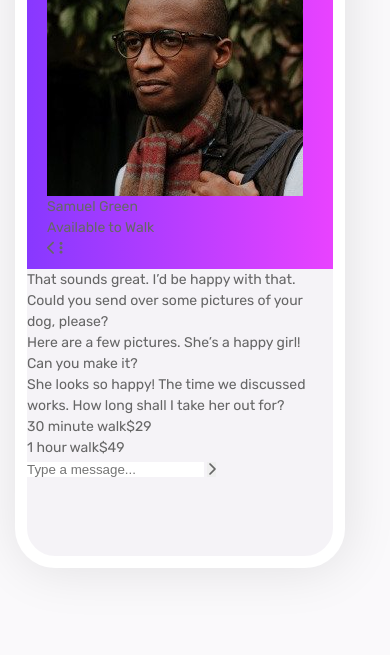
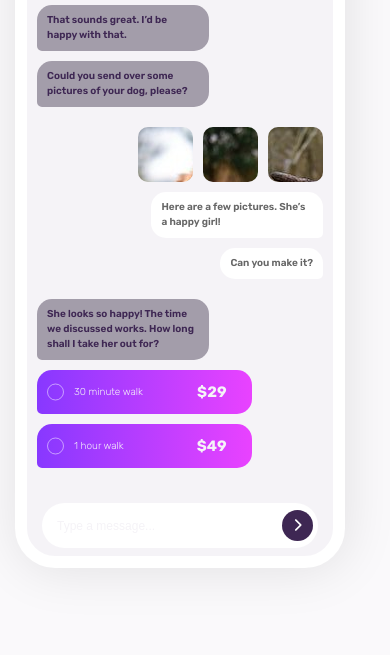
Before and after one commit to User850413/chat_app, a plain HTML site: page index.html in a window 390 px wide. Shown: the part 189-844 px from the top of the page. Drawn offline with Linux system fonts and the light colour scheme.

Commit message:
feat : Edit CSS and index.html to decorate phone UI
about to put js in

```diff
--- a/css/index.css
+++ b/css/index.css
@@ -1,5 +1,6 @@
 :root {
   --white: #fff;
+  --white50: rgba(255, 255, 255, 0.5);
   --bg-move-width: 440px;
   --bg-move-height: -390px;
   --bg-gradient: linear-gradient(
@@ -15,6 +16,7 @@
 body {
   background-color: hsl(270, 20%, 98%);
 }
+
 .wrap {
   height: 100vh;
   position: relative;
@@ -31,31 +33,209 @@ body {
   flex-direction: row-reverse;
   justify-content: center;
 }
+
+/* 휴대폰 */
 .phone {
-  position: relative;
+  display: flex;
+  flex-direction: column;
+  gap: 0;
   background-color: var(--white);
   width: 330px;
   height: 670px;
   border-radius: 40px;
   box-shadow: 2px 2px 52px 0px rgba(0, 0, 0, 0.1);
-  padding: 12px;
   background-color: var(--light-grayish-violet);
-}
-.phone::after {
-  box-sizing: border-box;
-  content: "";
-  position: absolute;
-  width: 100%;
-  height: 100%;
-  top: 0;
-  left: 0;
-  border-radius: 40px;
   border: 12px solid var(--white);
+  /* overflow: hidden; */
 }
 .phone__header {
   background: var(--bg-gradient);
-  padding: 30px 20px 10px;
+  padding: 22px 20px 10px;
+  position: relative;
+  border-radius: 28px 28px 10px 10px;
+  z-index: 5;
 }
+.phone__header::after {
+  content: "";
+  width: 170px;
+  height: 28px;
+  border-radius: 0 0 20px 20px;
+  background-color: var(--white);
+  top: 0;
+  left: 50%;
+  transform: translateX(-50%);
+  z-index: 10;
+  position: absolute;
+}
+
+.phone__header-user {
+  display: grid;
+  grid-template-columns: 43px 1fr;
+  grid-template-rows: 1fr 1fr;
+  padding: 13px 17px 0;
+}
+.phone__header-user img {
+  width: 33px;
+  height: 33px;
+  border-radius: 33px;
+  border: 2px solid var(--light-grayish-violet);
+  grid-row: 1/3;
+}
+.user__name {
+  color: var(--light-grayish-violet);
+  font-weight: 500;
+}
+.user__desc {
+  color: var(--white50);
+  font-size: 1rem;
+}
+
+.phone__header-operation {
+  z-index: 10;
+  position: absolute;
+  top: 50px;
+  left: 20px;
+  right: 23px;
+  display: flex;
+  justify-content: space-between;
+  color: var(--light-grayish-violet);
+  font-size: 1.2rem;
+  cursor: pointer;
+}
+
+.phone__main {
+  position: relative;
+  padding: 0 10px;
+  height: 100%;
+  width: 100%;
+  margin-top: -87px;
+  padding-bottom: 160px;
+}
+.main__bubbles {
+  position: relative;
+  margin-top: 95px;
+  display: flex;
+  gap: 10px;
+  flex-direction: column;
+  width: 100%;
+  font-size: 1rem;
+  line-height: 1.5;
+  font-weight: 600;
+  height: 100%;
+  overflow-y: scroll;
+  overflow-x: auto;
+}
+
+.main__bubbles::-webkit-scrollbar {
+  width: 5px;
+  background: none;
+}
+.main__bubbles::-webkit-scrollbar-thumb {
+  height: 100%;
+  background-color: var(--bg-gradient);
+  border-radius: 5px;
+}
+.main__bubbles::-webkit-scrollbar-track {
+  border-radius: 5px;
+}
+
+.bubble__you {
+  background-color: var(--dare-grayish-violet);
+  color: var(--very-dark-desaturated-violet);
+  width: fit-content;
+  max-width: 60%;
+  border-radius: 15px 15px 15px 5px;
+  padding: 8px 10px;
+}
+.bubble__me + .bubble__you {
+  margin-top: 10px;
+}
+.bubble__me {
+  margin-left: auto;
+  width: fit-content;
+  max-width: 60%;
+  background-color: var(--white);
+  border-radius: 15px 15px 5px 15px;
+  padding: 8px 10px;
+}
+.bubble__me-images {
+  display: flex;
+  gap: 10px;
+  margin-left: auto;
+  margin-top: 10px;
+}
+.bubble__me-images > div {
+  width: 55px;
+  height: 55px;
+  border-radius: 10px;
+  background-position: center;
+  background-size: contain;
+}
+.bubble__me-images > div:nth-child(1) {
+  background: url(../images/dog-image-1.jpg) no-repeat;
+}
+.bubble__me-images > div:nth-child(2) {
+  background: url(../images/dog-image-2.jpg) no-repeat;
+}
+.bubble__me-images > div:nth-child(3) {
+  background: url(../images/dog-image-3.jpg) no-repeat;
+}
+.bubble__walk {
+  background: var(--bg-gradient);
+  line-height: 44px;
+  border-radius: 15px 15px 15px 5px;
+  width: 75%;
+  color: var(--light-grayish-violet);
+  display: flex;
+  justify-content: space-between;
+  padding: 0 25px 0 37px;
+  position: relative;
+}
+.bubble__walk span:first-child {
+  font-weight: 200;
+}
+.bubble__walk span:last-child {
+  font-size: 1.5rem;
+  font-weight: 700;
+}
+.bubble__walk::after {
+  content: "";
+  border: 1.5px solid var(--white50);
+  width: 15px;
+  height: 15px;
+  top: 50%;
+  left: 10px;
+  transform: translateY(-50%);
+  border-radius: 15px;
+  position: absolute;
+}
+.main__send {
+  height: 45px;
+  border-radius: 50px;
+  position: absolute;
+  left: 15px;
+  right: 15px;
+  bottom: 8px;
+  background-color: var(--white);
+  display: flex;
+  align-items: center;
+  justify-content: space-between;
+  padding: 5px;
+  padding-left: 15px;
+}
+.main__send input[type="text"]::placeholder {
+  font-size: 1.2rem;
+  color: var(--light-grayish-violet);
+}
+.main__send .btn {
+  background-color: var(--very-dark-desaturated-violet);
+  color: var(--white);
+  width: 31px;
+  height: 31px;
+  border-radius: 31px;
+}
+
+/* 화면 오른쪽 */
 .textarea {
   display: flex;
   flex-direction: column;
--- a/index.html
+++ b/index.html
@@ -52,7 +52,7 @@
               <div class="bubble__you">
                 Could you send over some pictures of your dog, please?
               </div>
-              <div class="bubble__me images">
+              <div class="bubble__me-images">
                 <div class="b1" aria-label="a picture of a dog"></div>
                 <div class="b2" aria-label="a picture of a dog"></div>
                 <div class="b3" aria-label="a picture of a dog"></div>
@@ -65,10 +65,10 @@
                 She looks so happy! The time we discussed works. How long shall
                 I take her out for?
               </div>
-              <div class="bubble_walk">
+              <div class="bubble__walk">
                 <span>30 minute walk</span><span>$29</span>
               </div>
-              <div class="bubble_walk">
+              <div class="bubble__walk">
                 <span>1 hour walk</span><span>$49</span>
               </div>
             </div>
```
